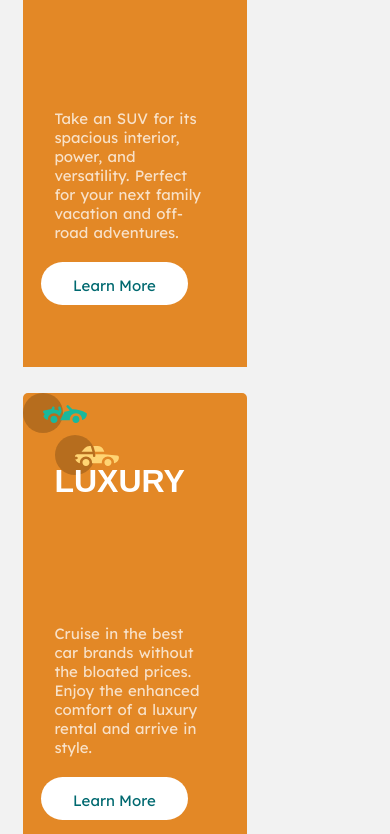
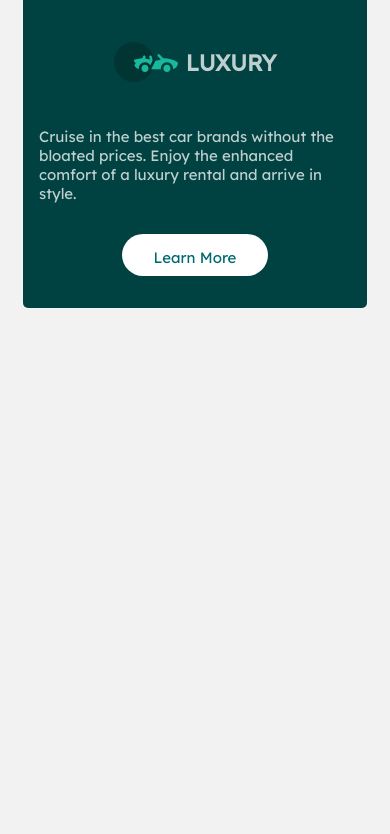
Before and after one commit to horleyoung/3columncard, a plain HTML site: page index.html in a window 390 px wide. Shown: the part 622-1456 px from the top of the page. After the commit the page ends 946 px from the top, so only its background shows below. Drawn offline with Linux system fonts and the light colour scheme.

Commit message:
Update style.css

```diff
--- a/style.css
+++ b/style.css
@@ -1,141 +1,74 @@
+.box {
+    display: flex;
+    flex-direction: column;
+    gap: 1rem;
+    padding: 5rem 2rem;
+    color: hsla(0, 0%, 100%, 0.75);
+  }
   body {
-    background:  hsl(0, 0%, 95%);
+    min-height: 98vh;
+    display: flex;
+    align-items: center;
+    background: hsl(0, 0%, 95%);
+    max-width: 1024px;
+    width: 98%;
+    margin: 0 auto;
+  }
+  .box-wrap {
     display: flex;
     justify-content: center;
-    font-family: 'Lexend Deca', sans-serif;
+    font-family: "Lexend Deca", sans-serif;
     font-size: 15px;
+    align-items: center;
   }
-h2 {
-    position: relative;
-    top: 22%;
-    left: 14%;
-    color: white;
-    font-size: 32px;
-    font-family: 'Big Shoulders Display', sans-serif;
-    font-weight: 700;
+  .one {
+    background: hsl(31, 77%, 52%);
+    border-radius: 5px 0px 0px 5px;
+    align-items: center;
   }
-p {
-    position: inherit;
-    top: 21%;
-    left: 14%;
-    width: 66%;
-    word-spacing: 1px;
+  .two {
+    align-items: center;
+    background: hsl(184, 100%, 22%);
   }
-.box,
-.box1,
-.box2 {
-    position: relative;
-    margin-top: 7%;
-    width: 20%;
-    height: 68vh;
-    right: 1%;
-    color: hsla(0, 0%, 100%, 0.75);
+  .three {
+    align-items: center;
+    background: hsl(179, 100%, 13%);
+    border-radius: 0px 5px 5px 0px;
   }
-.box {
-    width: 20%;
-    height: 68vh;
-    background: hsl(31, 77%, 52%) url("images/icon-sedans.svg") no-repeat;
-    background-position: 20% 10%;
-    border-radius: 5px 0px 0px 5px;
-    display: block;
+  .flex {
+    display: flex;
     align-items: center;
-    z-index: 1;
-}
-.box1 {
-    background: hsl(184, 100%, 22%) url("images/icon-suvs.svg") no-repeat;
-    background-position: 20% 10%;
-}
-.box2 {
-    background: hsl(179, 100%, 13%) url("images/icon-luxury.svg") no-repeat;
-    border-radius: 0px 5px 5px 0px;
-    background-position: 20% 10%;
+    gap: 0.5rem;
   }
   span {
-    position: relative;
-    top: 28%;
-    display: block;
-    left: 8%;
-    width: max-content;
     height: 14px;
     background-color: white;
     color: hsl(184, 100%, 22%);
     text-align: center;
     padding: 0.9rem 2rem;
     border-radius: 30px;
+    width: fit-content;
   }
   #inbox {
-    color:  hsl(31, 77%, 52%);
+    color: hsl(31, 77%, 52%);
   }
-
-@media screen and (max-device-width: 375px) {
+  @media screen and (max-width: 870px) {
     body {
-        display: inline-block;
-        justify-content: center;
-        font-size: 15px;
+      margin: 1rem auto;
     }
-    .box,
-    .box1,
-    .box2 {
-        position: relative;
-        left: 15px;
+    .box-wrap {
+      flex-direction: column;
+      max-width: 400px;
       width: 90%;
-        height: 50vh;
+      margin: 0 auto;
     }
     .box {
+      padding: 2rem 1rem;
+    }
+    .one {
       border-radius: 5px 5px 0px 0px;
     }
-    .box1 {
-       bottom: 27px;
-    }
-    .box2 {
-        bottom: 55px;
-        border-radius: 0px 0px 5px 5px;
-    }
-    span {
-       left: 12%;
-    }
-}
-@media screen and (max-device-width:460px) {
-    body {
-        display: block;
-        justify-content: center;
-        font-size: 15px;
-    }
-    .box,
-    .box1,
-    .box2 {
-        position: relative;
-        width: 90%;
-        height: 40vh;
-    }
-    .box {
-        border-radius: 5px 5px 0px 0px;
-    }
-    .box1 {
-        bottom: 29px;
-    }
-    .box2 {
-        bottom: 60px;
+    .three {
       border-radius: 0px 0px 5px 5px;
     }
   }
-@media screen and (max-width: 880px) {
-    body{
-        flex-direction: column;
-        align-items: center;
-        justify-content: center;
-    }
-    .box,
-    .box1,
-    .box2 {
-        position: relative;
-        left: 15px;
-        width: 60%;
-        height: 55vh;
-        border-radius: 5px 5px 0px 0px;
-
-    }
-    span {
-        top: 22%;
-    }
-}
```
Lines whose indentation alone changed are shown as unchanged.
